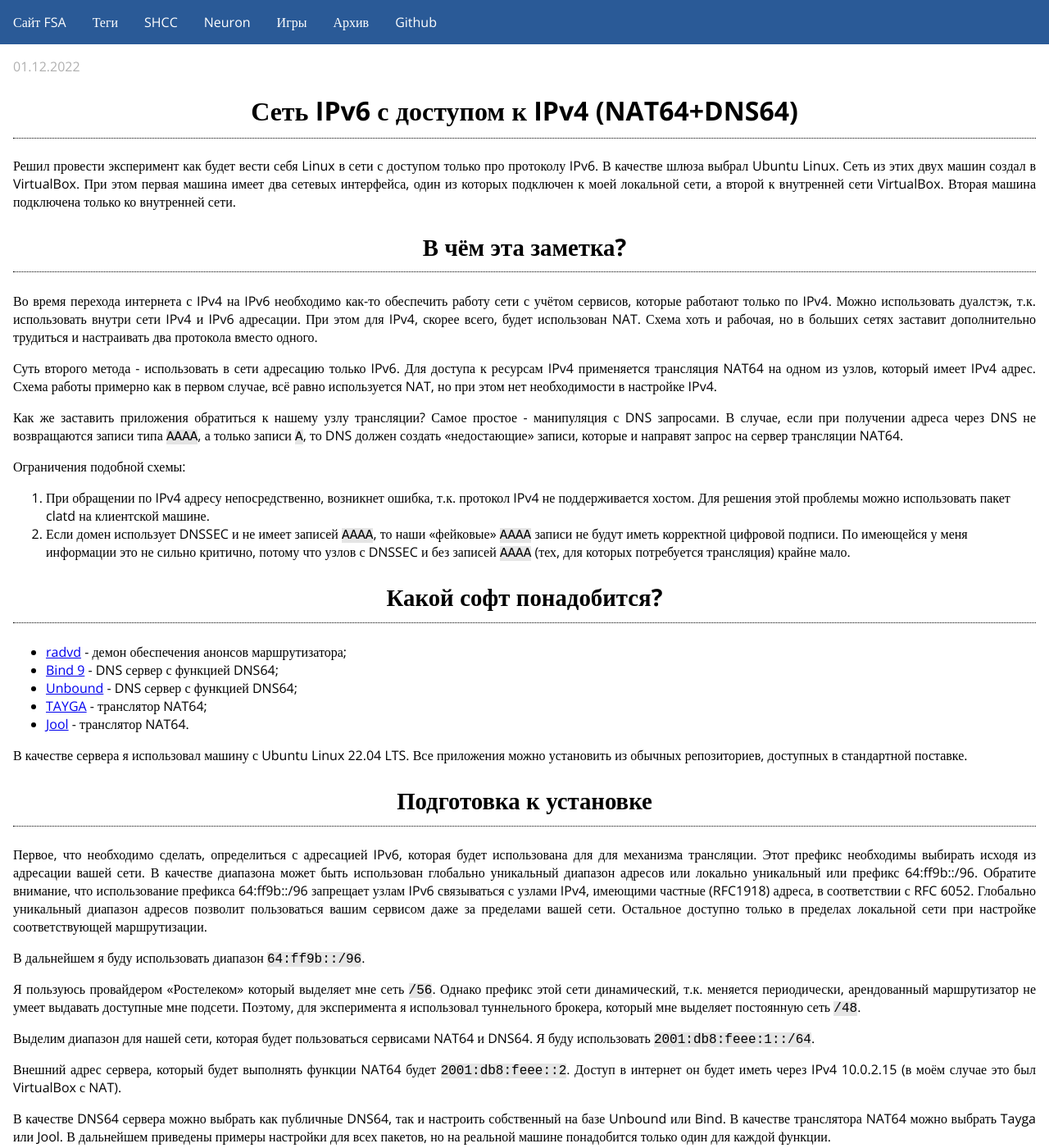
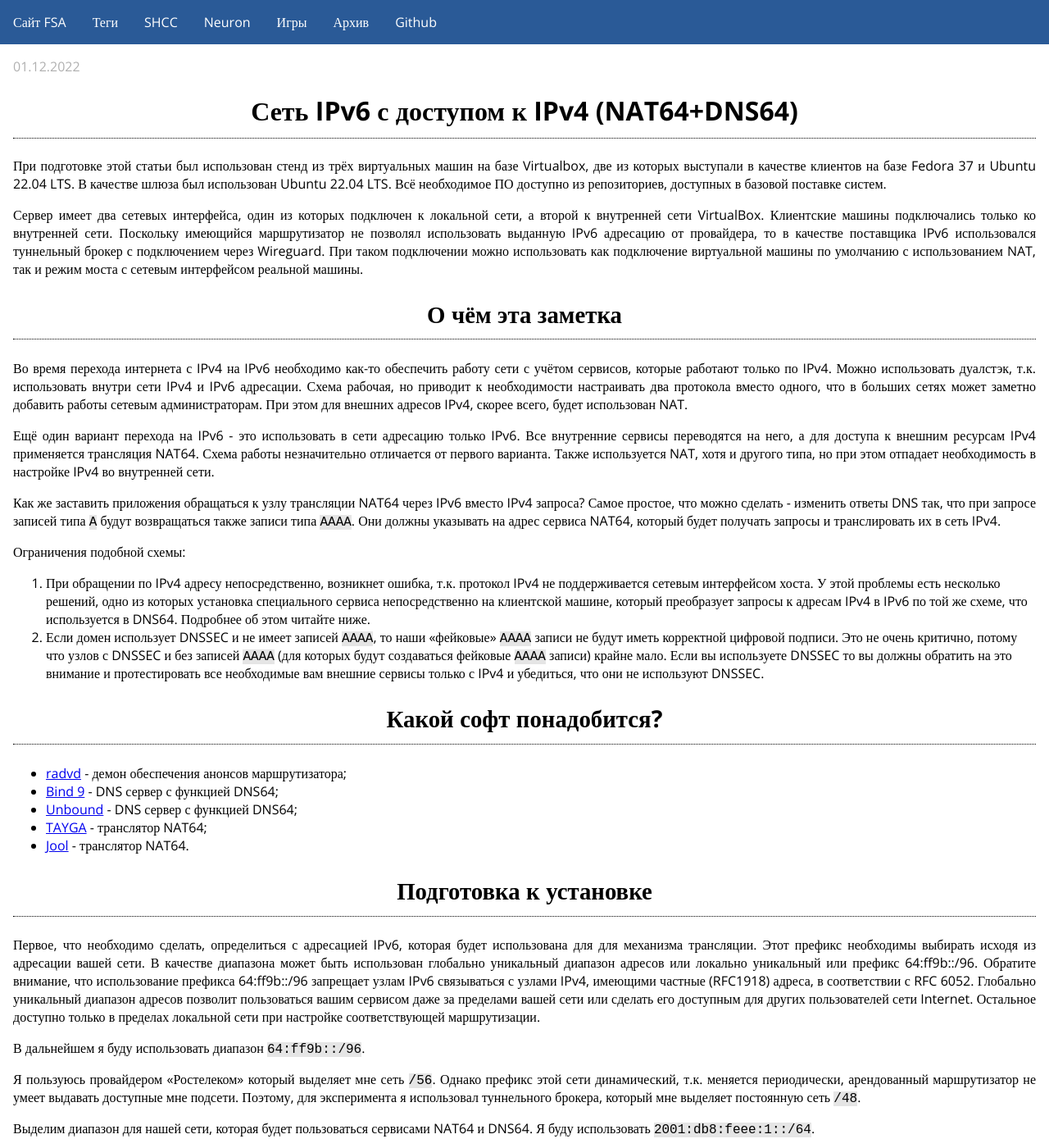
Before and after one commit to fsa/site, a Jekyll site: the page built from _posts/2022-12-01-nat64-dns64.md, in a window 1280 px wide and 1400 px high. Shown: the whole window at 82% size. Built offline with Jekyll 4.4.1, drawn with Linux system fonts in a browser that asks for light colours.

Commit message:
Переработка заметки NAT64+DNS64

```diff
--- a/_posts/2022-12-01-nat64-dns64.md
+++ b/_posts/2022-12-01-nat64-dns64.md
@@ -5,20 +5,22 @@ date: 2022-12-01 01:00:00 +0700
 tags: [IPv6, NAT64, DNS]
 excerpt: Решил провести эксперимент с построением сети IPv6, которая имеет доступ к ресурсам сети, которые доступны только по IPv4.
 ---
-Решил провести эксперимент как будет вести себя Linux в сети с доступом только про протоколу IPv6. В качестве шлюза выбрал Ubuntu Linux. Сеть из этих двух машин создал в VirtualBox. При этом первая машина имеет два сетевых интерфейса, один из которых подключен к моей локальной сети, а второй к внутренней сети VirtualBox. Вторая машина подключена только ко внутренней сети.
+При подготовке этой статьи был использован стенд из трёх виртуальных машин на базе Virtualbox, две из которых выступали в качестве клиентов на базе Fedora 37 и Ubuntu 22.04 LTS. В качестве шлюза был использован Ubuntu 22.04 LTS. Всё необходимое ПО доступно из репозиториев, доступных в базовой поставке систем.
 
-## В чём эта заметка?
+Сервер имеет два сетевых интерфейса, один из которых подключен к локальной сети, а второй к внутренней сети VirtualBox. Клиентские машины подключались только ко внутренней сети. Поскольку имеющийся маршрутизатор не позволял использовать выданную IPv6 адресацию от провайдера, то в качестве поставщика IPv6 использовался туннельный брокер с подключением через Wireguard. При таком подключении можно использовать как подключение виртуальной машины по умолчанию с использованием NAT, так и режим моста с сетевым интерфейсом реальной машины.
 
-Во время перехода интернета с IPv4 на IPv6 необходимо как-то обеспечить работу сети с учётом сервисов, которые работают только по IPv4. Можно использовать дуалстэк, т.к. использовать внутри сети IPv4 и IPv6 адресации. При этом для IPv4, скорее всего, будет использован NAT. Схема хоть и рабочая, но в больших сетях заставит дополнительно трудиться и настраивать два протокола вместо одного.
+## О чём эта заметка
 
-Суть второго метода - использовать в сети адресацию только IPv6. Для доступа к ресурсам IPv4 применяется трансляция NAT64 на одном из узлов, который имеет IPv4 адрес. Схема работы примерно как в первом случае, всё равно используется NAT, но при этом нет необходимости в настройке IPv4.
+Во время перехода интернета с IPv4 на IPv6 необходимо как-то обеспечить работу сети с учётом сервисов, которые работают только по IPv4. Можно использовать дуалстэк, т.к. использовать внутри сети IPv4 и IPv6 адресации. Схема рабочая, но приводит к необходимости настраивать два протокола вместо одного, что в больших сетях может заметно добавить работы сетевым администраторам. При этом для внешних адресов IPv4, скорее всего, будет использован NAT.
 
-Как же заставить приложения обратиться к нашему узлу трансляции? Самое простое - манипуляция с DNS запросами. В случае, если при получении адреса через DNS не возвращаются записи типа `AAAA`, а только записи `A`, то DNS должен создать «недостающие» записи, которые и направят запрос на сервер трансляции NAT64.
+Ещё один вариант перехода на IPv6 - это использовать в сети адресацию только IPv6. Все внутренние сервисы переводятся на него, а для доступа к внешним ресурсам IPv4 применяется трансляция NAT64. Схема работы незначительно отличается от первого варианта. Также используется NAT, хотя и другого типа, но при этом отпадает необходимость в настройке IPv4 во внутренней сети.
+
+Как же заставить приложения обращаться к узлу трансляции NAT64 через IPv6 вместо IPv4 запроса? Самое простое, что можно сделать - изменить ответы DNS так, что при запросе записей типа `A` будут возвращаться также записи типа `AAAA`. Они должны указывать на адрес сервиса NAT64, который будет получать запросы и транслировать их в сеть IPv4.
 
 Ограничения подобной схемы:
 
-1. При обращении по IPv4 адресу непосредственно, возникнет ошибка, т.к. протокол IPv4 не поддерживается хостом. Для решения этой проблемы можно использовать пакет clatd на клиентской машине.
-2. Если домен использует DNSSEC и не имеет записей `AAAA`, то наши «фейковые» `AAAA` записи не будут иметь корректной цифровой подписи. По имеющейся у меня информации это не сильно критично, потому что узлов с DNSSEC и без записей `AAAA` (тех, для которых потребуется трансляция) крайне мало.
+1. При обращении по IPv4 адресу непосредственно, возникнет ошибка, т.к. протокол IPv4 не поддерживается сетевым интерфейсом хоста. У этой проблемы есть несколько решений, одно из которых установка специального сервиса непосредственно на клиентской машине, который преобразует запросы к адресам IPv4 в IPv6 по той же схеме, что используется в DNS64. Подробнее об этом читайте ниже.
+2. Если домен использует DNSSEC и не имеет записей `AAAA`, то наши «фейковые» `AAAA` записи не будут иметь корректной цифровой подписи. Это не очень критично, потому что узлов с DNSSEC и без записей `AAAA` (для которых будут создаваться фейковые `AAAA` записи) крайне мало. Если вы используете DNSSEC то вы должны обратить на это внимание и протестировать все необходимые вам внешние сервисы только с IPv4 и убедиться, что они не используют DNSSEC.
 
 ## Какой софт понадобится?
 
@@ -28,11 +30,9 @@ excerpt: Решил провести эксперимент с построен
 - [TAYGA](http://www.litech.org/tayga/) - транслятор NAT64;
 - [Jool](https://jool.mx/) - транслятор NAT64.
 
-В качестве сервера я использовал машину с Ubuntu Linux 22.04 LTS. Все приложения можно установить из обычных репозиториев, доступных в стандартной поставке.
-
 ## Подготовка к установке
 
-Первое, что необходимо сделать, определиться с адресацией IPv6, которая будет использована для для механизма трансляции. Этот префикс необходимы выбирать исходя из адресации вашей сети. В качестве диапазона может быть использован глобально уникальный диапазон адресов или локально уникальный или префикс 64:ff9b::/96. Обратите внимание, что использование префикса 64:ff9b::/96 запрещает узлам IPv6 связываться с узлами IPv4, имеющими частные (RFC1918) адреса, в соответствии с RFC 6052. Глобально уникальный диапазон адресов позволит пользоваться вашим сервисом даже за пределами вашей сети. Остальное доступно только в пределах локальной сети при настройке соответствующей маршрутизации.
+Первое, что необходимо сделать, определиться с адресацией IPv6, которая будет использована для для механизма трансляции. Этот префикс необходимы выбирать исходя из адресации вашей сети. В качестве диапазона может быть использован глобально уникальный диапазон адресов или локально уникальный или префикс 64:ff9b::/96. Обратите внимание, что использование префикса 64:ff9b::/96 запрещает узлам IPv6 связываться с узлами IPv4, имеющими частные (RFC1918) адреса, в соответствии с RFC 6052. Глобально уникальный диапазон адресов позволит пользоваться вашим сервисом даже за пределами вашей сети или сделать его доступным для других пользователей сети Internet. Остальное доступно только в пределах локальной сети при настройке соответствующей маршрутизации.
 
 В дальнейшем я буду использовать диапазон `64:ff9b::/96`.
 
```
